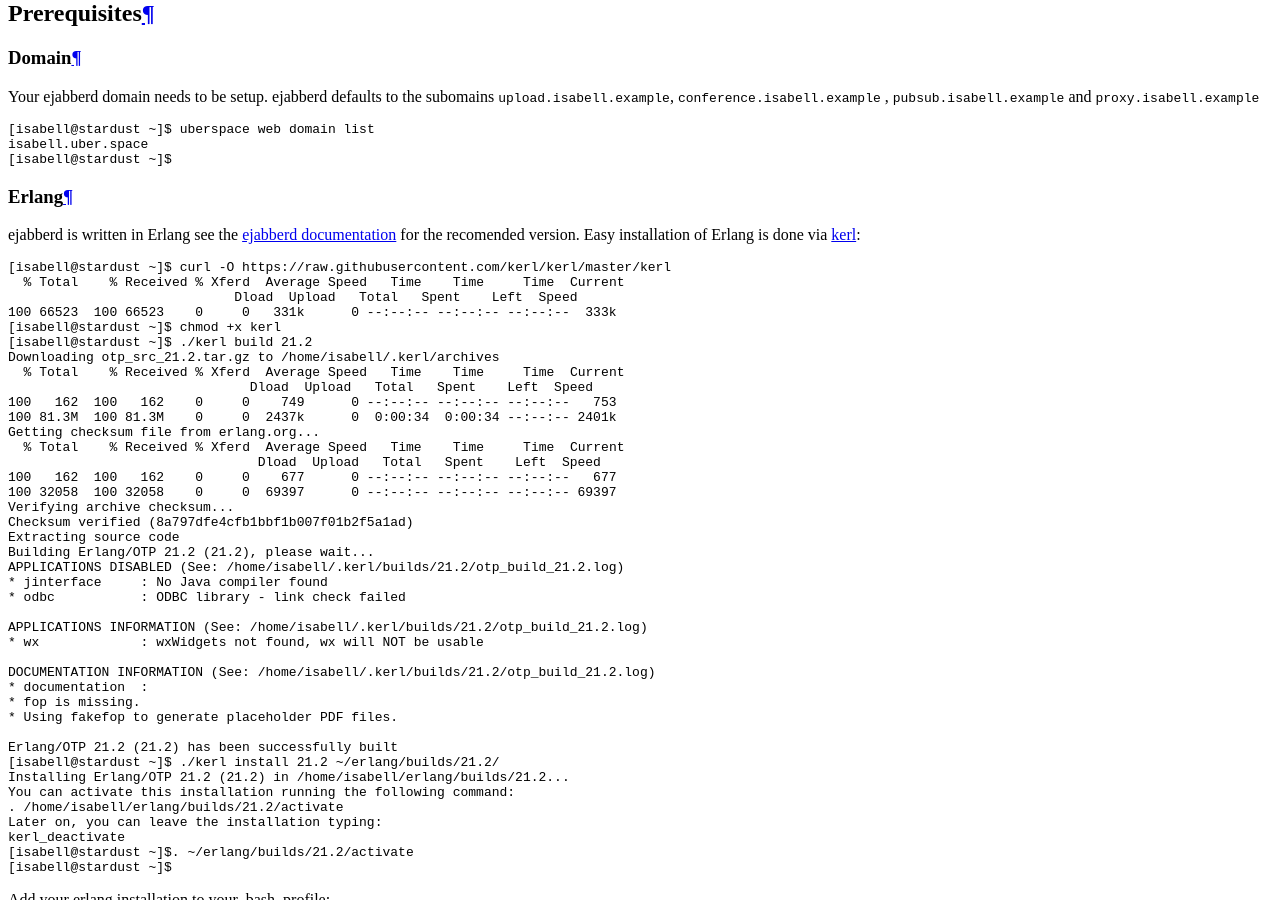
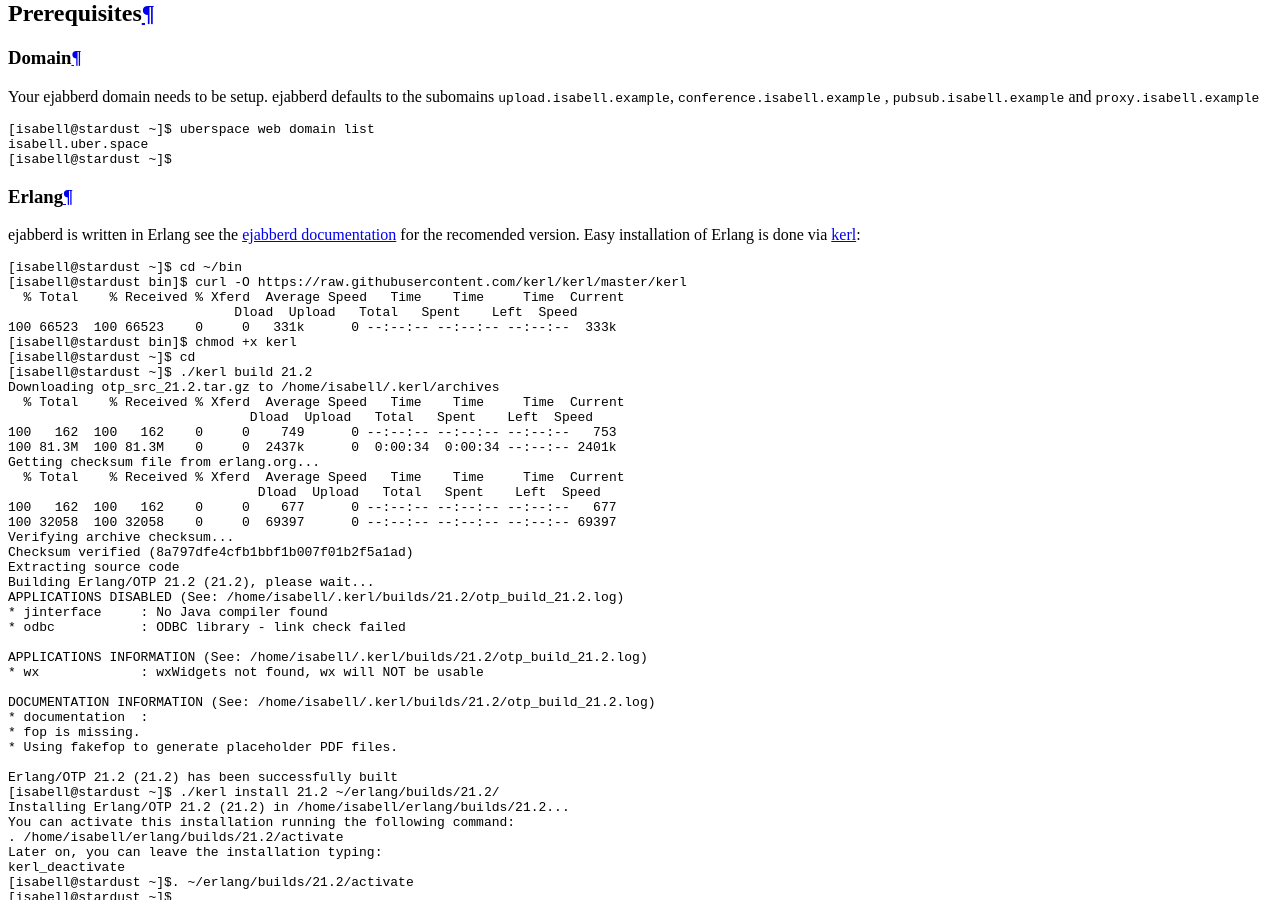
Before and after one commit to Uberspace/lab, a Sphinx documentation site: the page built from source/guide_ejabberd.rst, in a window 1280 px wide and 900 px high, scrolled down 3536 px. Built offline with Sphinx 7.4.7 and the Read the Docs theme 2.0.0, drawn with Linux system fonts in a browser that asks for light colours.

Commit message:
install kerl to ~/bin

```diff
--- a/source/guide_ejabberd.rst
+++ b/source/guide_ejabberd.rst
@@ -48,11 +48,13 @@
 Easy installation of Erlang is done via `kerl <https://github.com/kerl/kerl>`_:
 ::
 
-    [isabell@stardust ~]$ curl -O https://raw.githubusercontent.com/kerl/kerl/master/kerl
+    [isabell@stardust ~]$ cd ~/bin
+    [isabell@stardust bin]$ curl -O https://raw.githubusercontent.com/kerl/kerl/master/kerl
       % Total    % Received % Xferd  Average Speed   Time    Time     Time  Current
                                  Dload  Upload   Total   Spent    Left  Speed
     100 66523  100 66523    0     0   331k      0 --:--:-- --:--:-- --:--:--  333k
-    [isabell@stardust ~]$ chmod +x kerl
+    [isabell@stardust bin]$ chmod +x kerl
+    [isabell@stardust ~]$ cd
     [isabell@stardust ~]$ ./kerl build 21.2
     Downloading otp_src_21.2.tar.gz to /home/isabell/.kerl/archives
       % Total    % Received % Xferd  Average Speed   Time    Time     Time  Current
```
